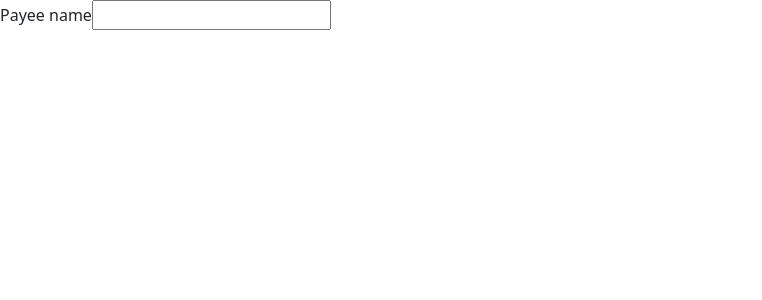
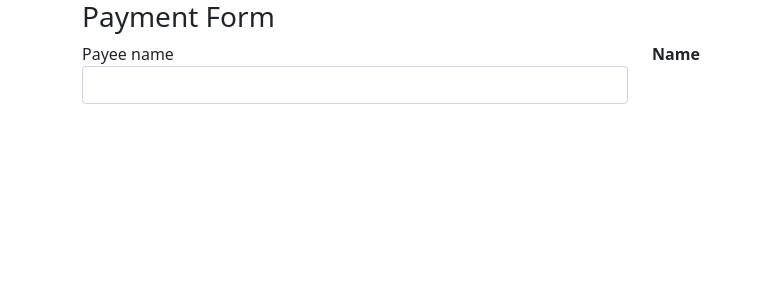
Before and after one commit to Seborider/pipes, an Angular app: page / in a window 1280 px wide. Shown: the top 300 px of the page, without its empty margins (0-762 px from the left). Built offline with nearby package versions, Linux system fonts and the light colour scheme.

Commit message:
✨ Add html and classes

```diff
--- a/src/app/app.component.html
+++ b/src/app/app.component.html
@@ -1,6 +1,15 @@
-<div>
-  <label>Payee name</label>
-  <input (input)="onNameChange($any($event.target).value)" />
+<div class="container">
+  <h3>Payment Form</h3>
+  <div class="row">
+    <div class="form-group col">
+    <label>Payee name</label>
+    <input class="form-control" (input)="onNameChange($any($event.target).value)" />
+    </div>
+    <div class="col">
+      <label class="col"><b>Name</b></label>
+      <div>
+        {{ name | titlecase }}
+      </div>
+    </div>
+  </div>
 </div>
-
-{{ name | titlecase }}
```
